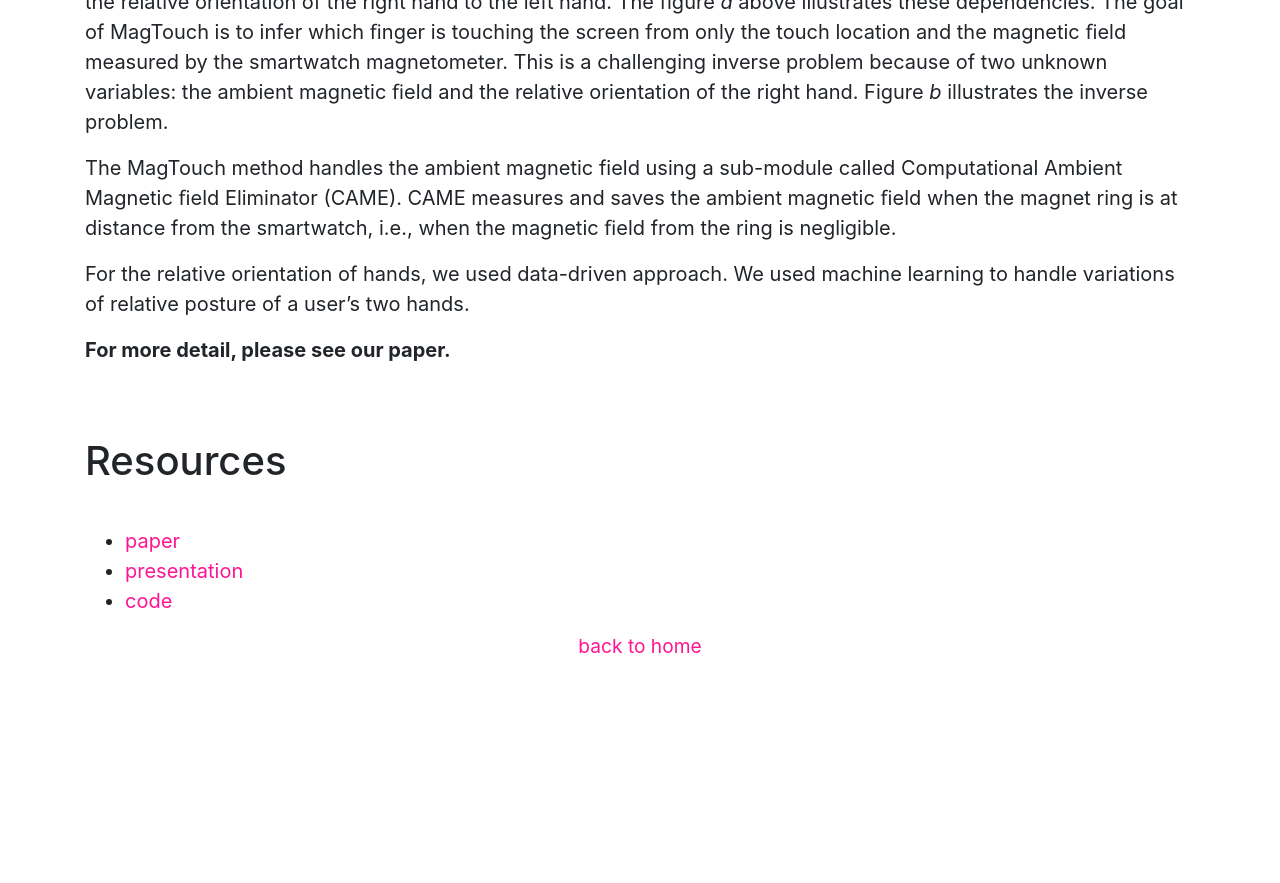
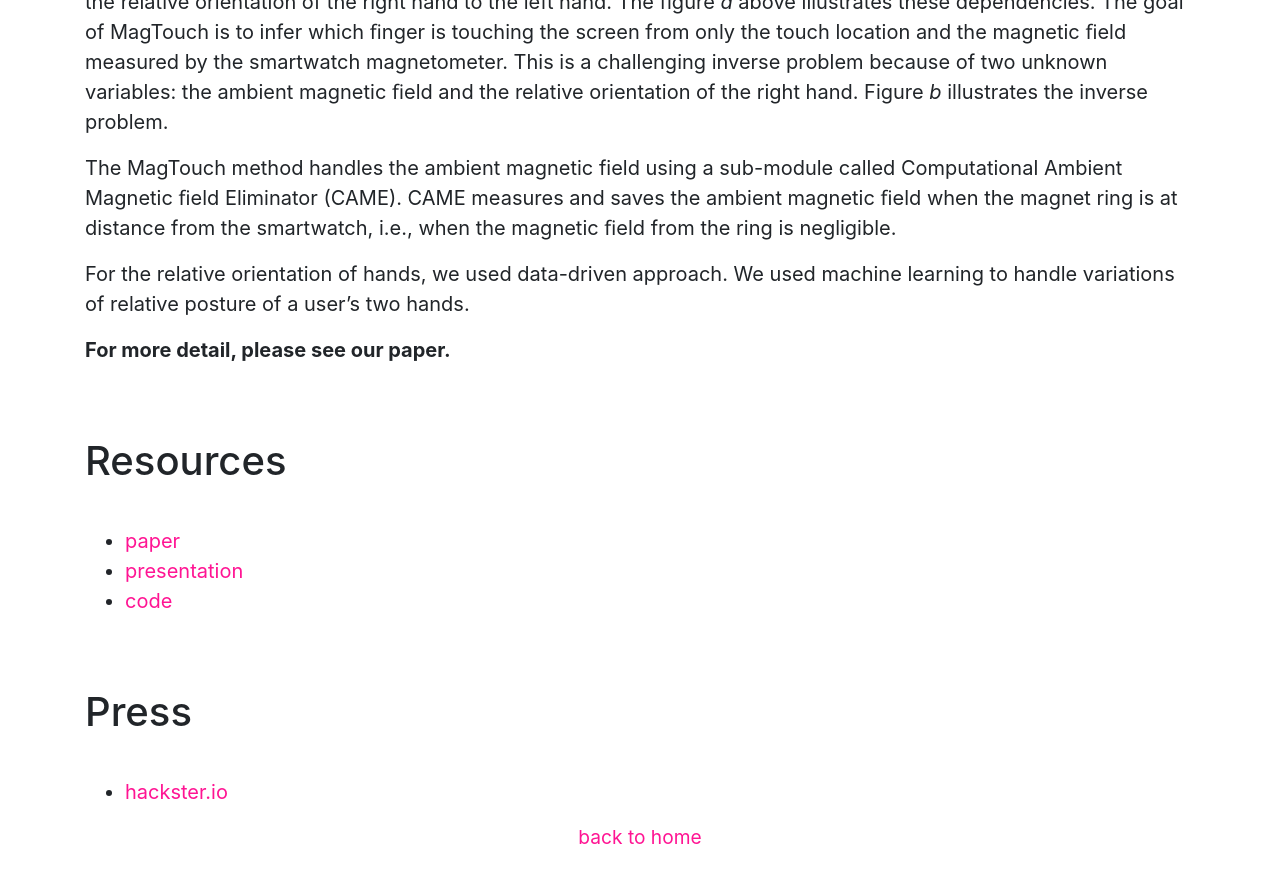
Before and after one commit to KeunwooPark/Portfolio, a Jekyll site: the page built from _posts/2020-04-27-magtouch.md, in a window 1280 px wide and 900 px high, scrolled down 4585 px. Shown: the top 883 px of the window. Built offline with Jekyll 4.4.1, drawn with Linux system fonts in a browser that asks for light colours; nearby versions of some CDN libraries; before the commit the page ends 5294 px from its top, so only the background shows below that.

Commit message:
Add press in MagTouch

```diff
--- a/_posts/2020-04-27-magtouch.md
+++ b/_posts/2020-04-27-magtouch.md
@@ -51,3 +51,6 @@ For the relative orientation of hands, we used data-driven approach. We used mac
 - [paper](https://dl.acm.org/doi/abs/10.1145/3313831.3376234)
 - [presentation](https://www.youtube.com/watch?v=hLKTkdyygHs)
 - [code](https://github.com/KAIST-HCIL/MagTouch)
+
+# Press
+- [hackster.io](https://www.hackster.io/news/magtouch-combines-a-magnetic-ring-with-machine-learning-to-let-a-smartwatch-detect-specific-fingers-372ecae8fc81)
```
Also changed, not shown: 1 other file.
